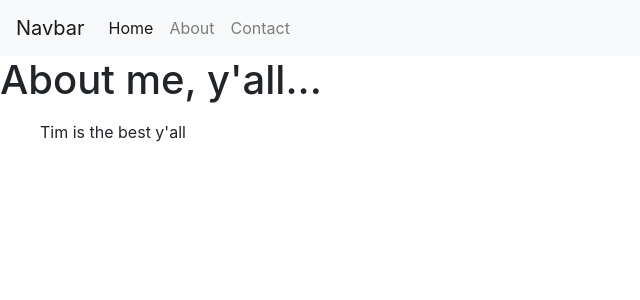
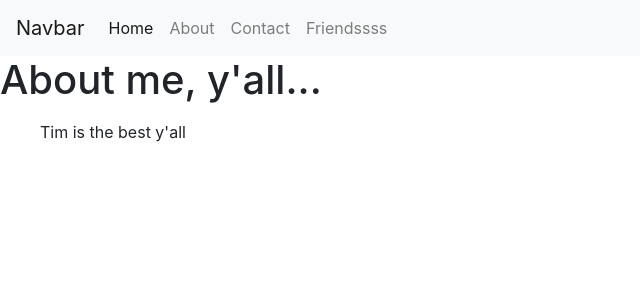
Before and after one commit to mac-comp446-allclassrooms/my_flask, a Flask app: page /about in a window 1280 px wide. Shown: the top 300 px of the page, without its empty margins (0-640 px from the left). Run offline with Flask 2, Linux system fonts and the light colour scheme; some libraries are stand-ins or nearby versions.

Commit message:
added friends li

```diff
--- a/my_flask_practice/templates/base.html
+++ b/my_flask_practice/templates/base.html
@@ -29,6 +29,9 @@
             <li class="nav-item">
                 <a class="nav-link" href="{{url_for('contact')}}">Contact</a>
               </li>
+             <li class="nav-item">
+                <a class="nav-link" href="{{url_for('friends')}}">Friendssss</a>
+              </li>
           </ul>
         </div>
       </nav>
```
